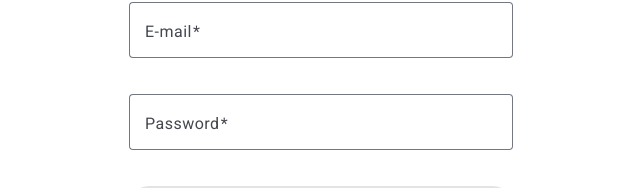
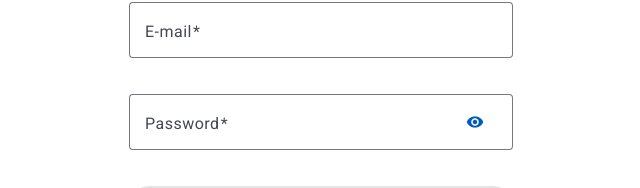
Before and after one commit to MonolithicIO/invoicer-web, an Angular app: page /login in a window 1280 px wide. Shown: the part 278-466 px from the top of the page, without its empty margins (319-959 px from the left). Built offline with nearby package versions, Linux system fonts and the light colour scheme.

Commit message:
feat: implement toggle (#22)

```diff
--- a/src/app/feature/auth/screen/login/login.component.html
+++ b/src/app/feature/auth/screen/login/login.component.html
@@ -20,9 +20,14 @@
       <input
         matInput
         placeholder="*****"
-        type="password"
+        [type]="showPassword() ? 'text' : 'password'"
         formControlName="password"
       />
+      <button mat-button matSuffix (click)="togglePasswordVisibility()">
+        <mat-icon>{{
+          showPassword() ? "visibility_off" : "visibility"
+        }}</mat-icon>
+      </button>
 
       @if(passwordErrorText()) {
       <mat-error>{{ passwordErrorText() }}</mat-error>
--- a/src/app/feature/auth/screen/login/login.component.ts
+++ b/src/app/feature/auth/screen/login/login.component.ts
@@ -14,6 +14,7 @@ import { MatButtonModule } from "@angular/material/button";
 import { IdentityLoginService } from "../../service/identity-login.service";
 import { ApiError } from "../../../../../core/network/model/ApiError";
 import { merge } from "rxjs";
+import { MatIconModule } from "@angular/material/icon";
 
 @Component({
   selector: "app-login-screen",
@@ -25,6 +26,7 @@ import { merge } from "rxjs";
     FormsModule,
     MatButtonModule,
     ReactiveFormsModule,
+    MatIconModule,
   ],
 })
 export class LoginComponent {
@@ -44,6 +46,7 @@ export class LoginComponent {
     return this.loginFormGroup.get("password") as FormControl;
   }
 
+  showPassword = signal(false);
   emailErrorText = signal("");
   passwordErrorText = signal("");
 
@@ -61,6 +64,10 @@ export class LoginComponent {
     ).subscribe(() => {
       this.setPasswordError();
     });
+  }
+
+  togglePasswordVisibility() {
+    this.showPassword.set(!this.showPassword());
   }
 
   onLoginWithGoogle() {
```
